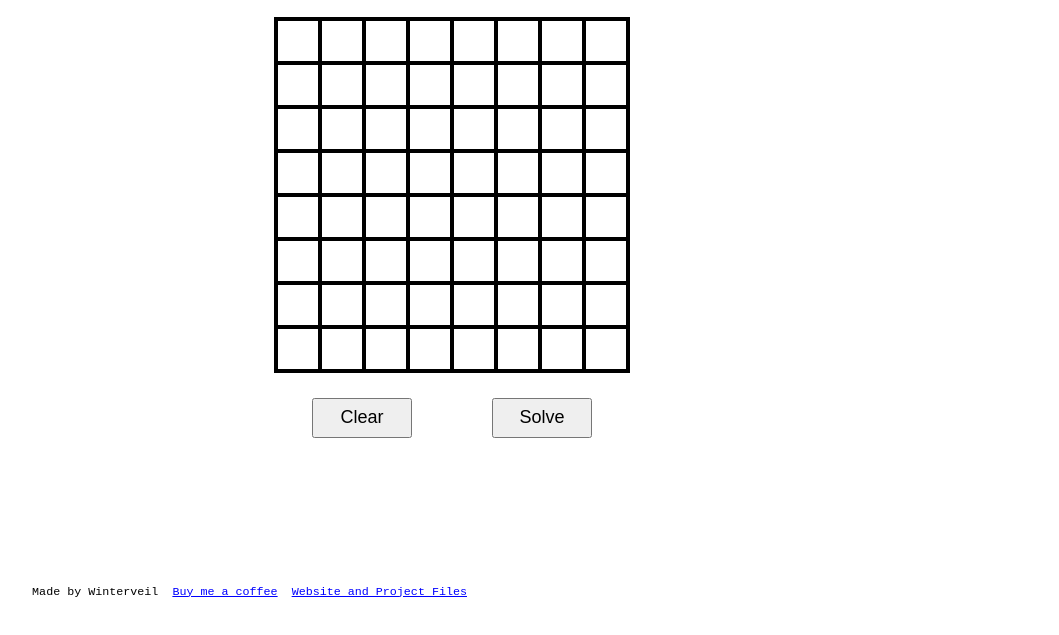
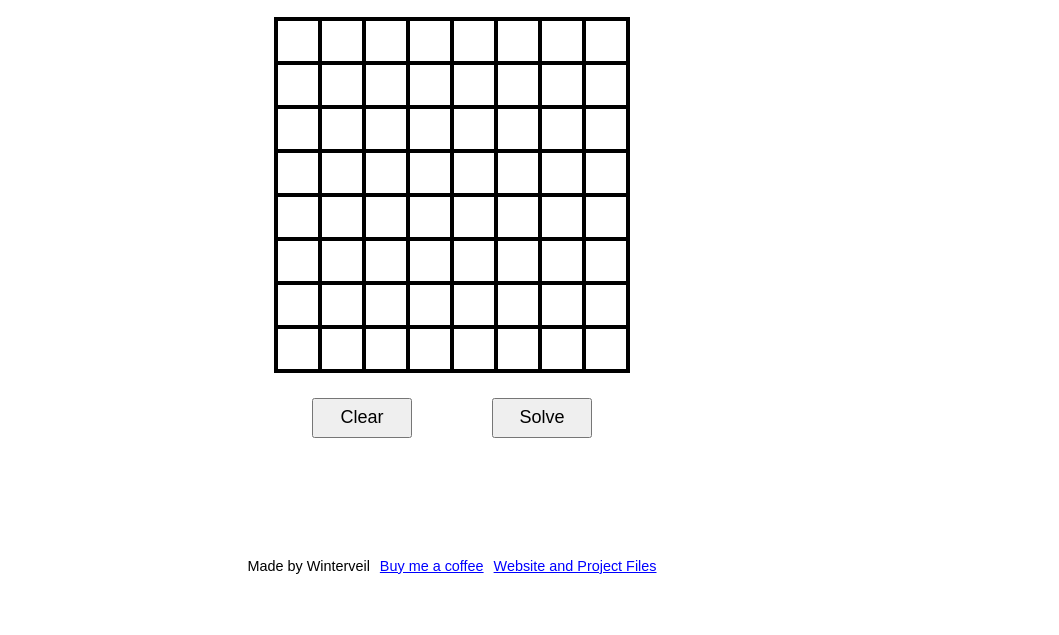
Before and after one commit to MiniMage7/Match3Solver, a plain HTML site: page index.html in a window 1280 px wide. Shown: the part 141-776 px from the top of the page, without its empty margins (188-1247 px from the left). Drawn offline with Linux system fonts and the light colour scheme.

Commit message:
Centered credits
Changed margin slightly so that on at least my machine, there is no scrolling on chrome, edge, or firefox (1920x1080 Windows 10)

```diff
--- a/index.html
+++ b/index.html
@@ -82,9 +82,9 @@
 
     <!-- Credits -->
     <div id="credits">
-      <pre>
-        Made by Winterveil  <a href="https://www.buymeacoffee.com/seasonsveil"  target="_blank" rel="noopener noreferrer">Buy me a coffee</a>  <a href="https://github.com/MiniMage7/MiniMage7.github.io"  target="_blank" rel="noopener noreferrer">Website and Project Files</a>
-      </pre>
+      <div style="margin-right: 10px;">Made by Winterveil</div>
+      <a href="https://www.buymeacoffee.com/seasonsveil"  target="_blank" rel="noopener noreferrer" style="margin-right: 10px;">Buy me a coffee</a>
+      <a href="https://github.com/MiniMage7/MiniMage7.github.io"  target="_blank" rel="noopener noreferrer">Website and Project Files</a>
     </div>
 
 
--- a/styles.css
+++ b/styles.css
@@ -184,8 +184,9 @@ button {
 
 #credits {
   display: flex;
-  padding-left: 100px;
-  margin-top: 80px;
+  margin-top: 65px;
+  width: 100%;
+  justify-content: center;
 }
 
 /* Make links always blue */
```
